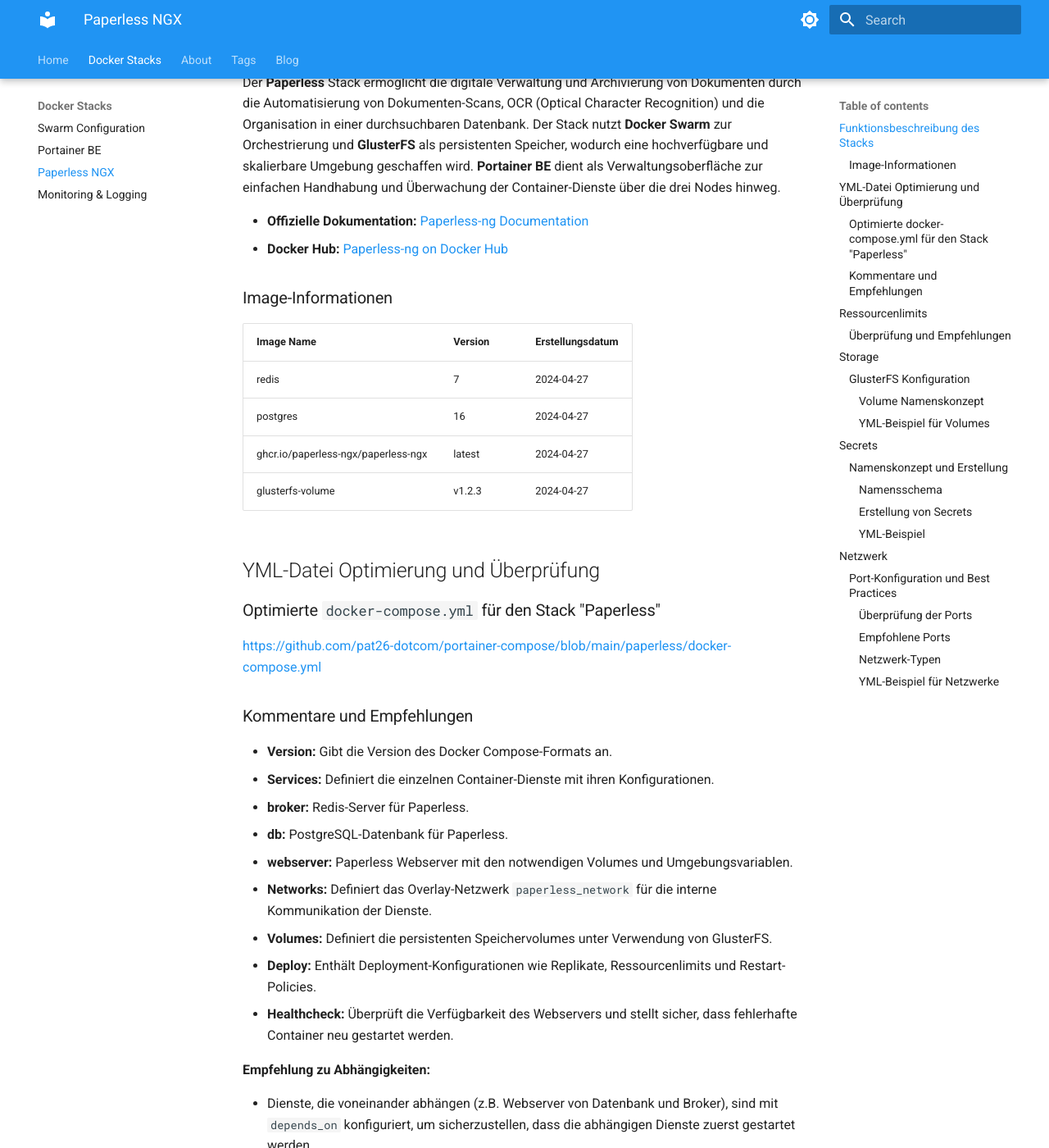
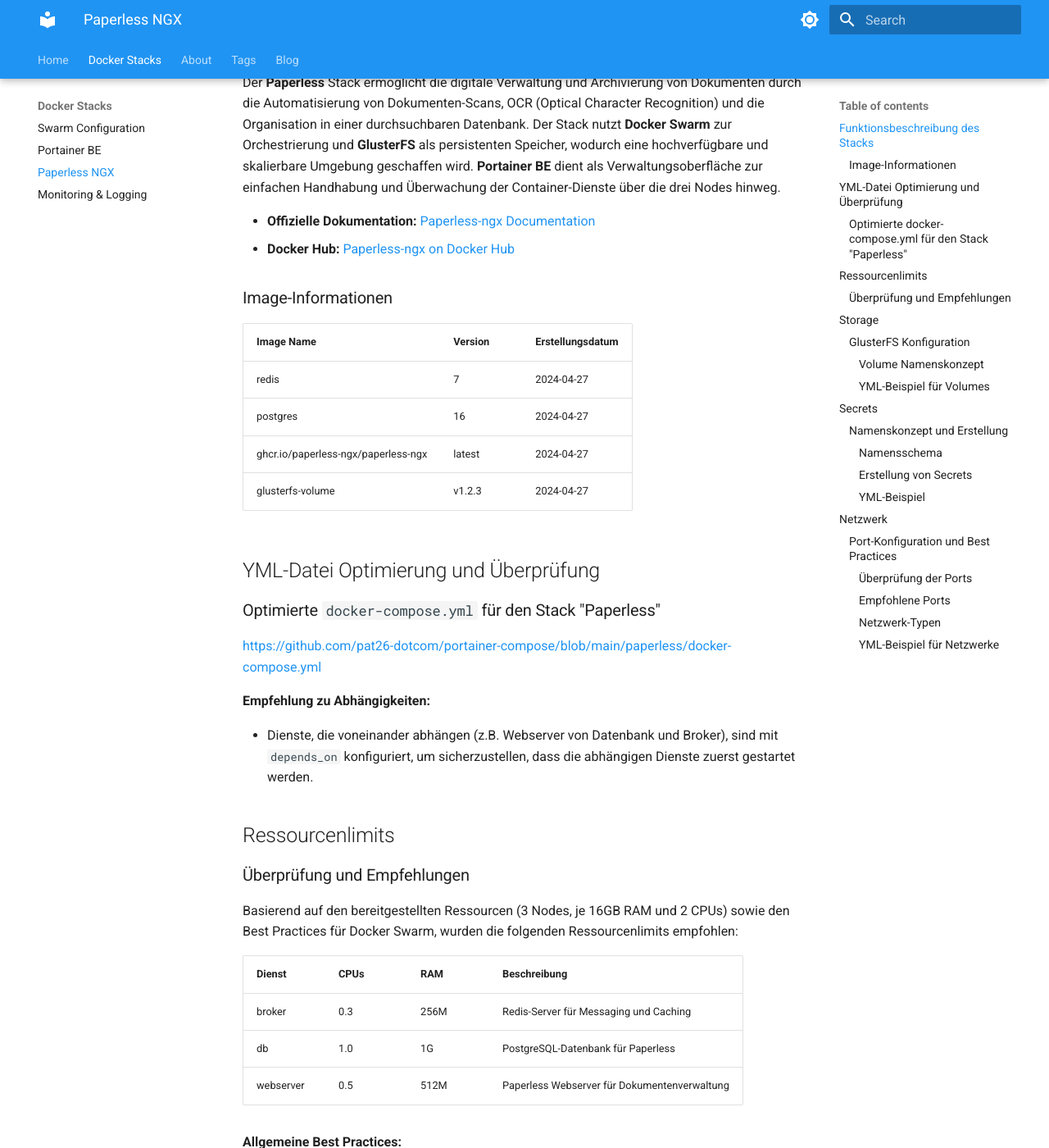
Before and after one commit to pat26-dotcom/home-lab, an MkDocs documentation site: the page built from docs/docker/paperless.md, in a window 1280 px wide and 1400 px high, scrolled down 191 px. Shown: the whole window at 82% size. Built offline with MkDocs 1.6.1 and Material for MkDocs 9.7.7, drawn with Linux system fonts in a browser that asks for light colours; some of the changed text lies outside the part shown.

Commit message:
added repository

```diff
--- a/docs/docker/paperless.md
+++ b/docs/docker/paperless.md
@@ -1,11 +1,11 @@
-# Paperless Stack Documentation
+# Paperless NGX Stack Dokumentation
 
 ## Funktionsbeschreibung des Stacks
 
 Der **Paperless** Stack ermöglicht die digitale Verwaltung und Archivierung von Dokumenten durch die Automatisierung von Dokumenten-Scans, OCR (Optical Character Recognition) und die Organisation in einer durchsuchbaren Datenbank. Der Stack nutzt **Docker Swarm** zur Orchestrierung und **GlusterFS** als persistenten Speicher, wodurch eine hochverfügbare und skalierbare Umgebung geschaffen wird. **Portainer BE** dient als Verwaltungsoberfläche zur einfachen Handhabung und Überwachung der Container-Dienste über die drei Nodes hinweg.
 
-- **Offizielle Dokumentation:** [Paperless-ng Documentation](https://paperless-ngx.readthedocs.io/)
-- **Docker Hub:** [Paperless-ng on Docker Hub](https://hub.docker.com/r/paperlessngx/paperless-ngx)
+- **Offizielle Dokumentation:** [Paperless-ngx Documentation](https://paperless-ngx.readthedocs.io/)
+- **Docker Hub:** [Paperless-ngx on Docker Hub](https://hub.docker.com/r/paperlessngx/paperless-ngx)
 
 ### Image-Informationen
 
@@ -21,18 +21,6 @@ Der **Paperless** Stack ermöglicht die digitale Verwaltung und Archivierung von
 ### Optimierte `docker-compose.yml` für den Stack "Paperless"
 
 <https://github.com/pat26-dotcom/portainer-compose/blob/main/paperless/docker-compose.yml>
-
-### Kommentare und Empfehlungen
-
-- **Version:** Gibt die Version des Docker Compose-Formats an.
-- **Services:** Definiert die einzelnen Container-Dienste mit ihren Konfigurationen.
-  - **broker:** Redis-Server für Paperless.
-  - **db:** PostgreSQL-Datenbank für Paperless.
-  - **webserver:** Paperless Webserver mit den notwendigen Volumes und Umgebungsvariablen.
-- **Networks:** Definiert das Overlay-Netzwerk `paperless_network` für die interne Kommunikation der Dienste.
-- **Volumes:** Definiert die persistenten Speichervolumes unter Verwendung von GlusterFS.
-- **Deploy:** Enthält Deployment-Konfigurationen wie Replikate, Ressourcenlimits und Restart-Policies.
-- **Healthcheck:** Überprüft die Verfügbarkeit des Webservers und stellt sicher, dass fehlerhafte Container neu gestartet werden.
 
 **Empfehlung zu Abhängigkeiten:**
 
```
